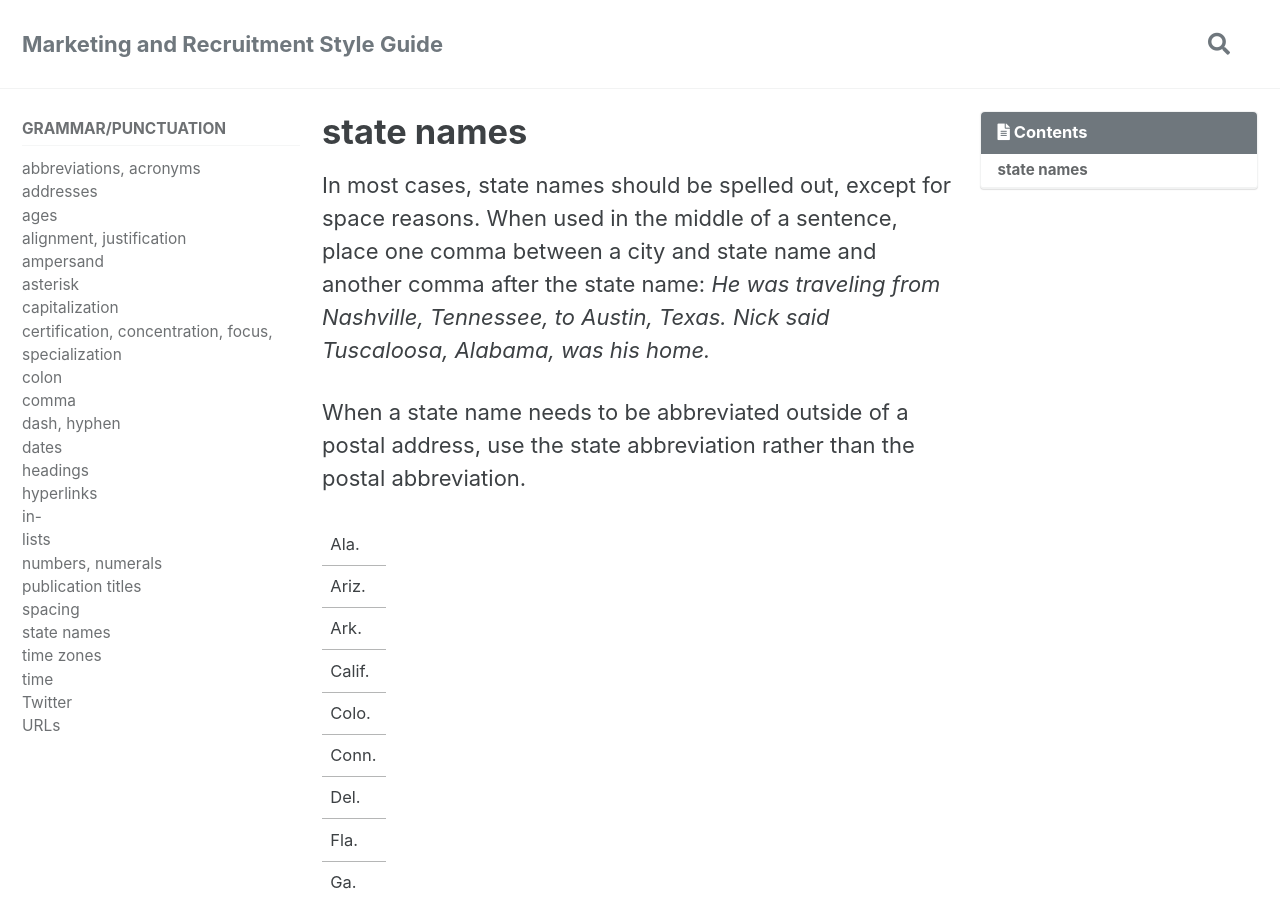
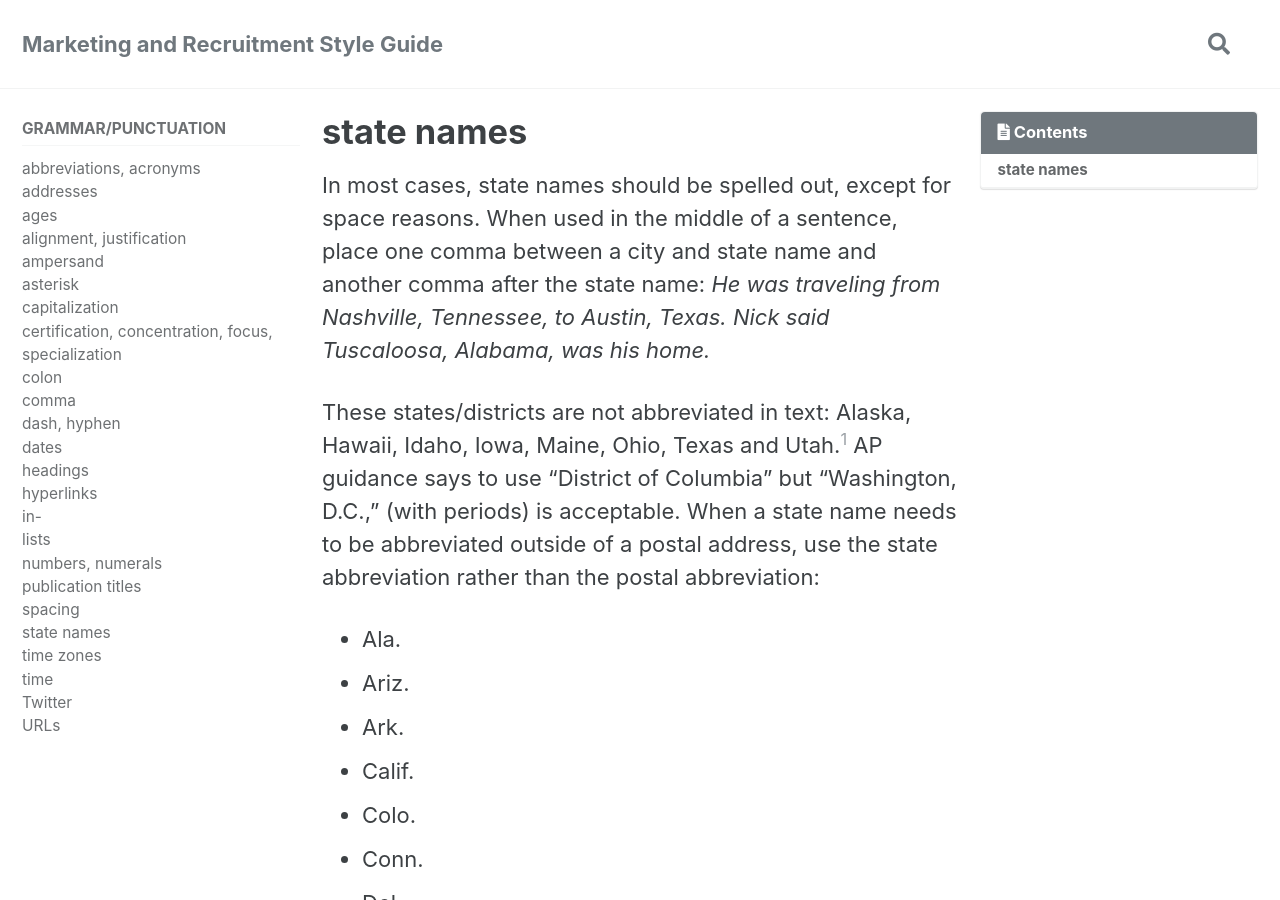
Before and after one commit to UA-Online/style-guide, a Jekyll site: the page built from _pages/state-names.md, in a window 1280 px wide and 900 px high. Built offline with Jekyll 4.4.1, drawn with Linux system fonts in a browser that asks for light colours; cached includes are drawn as plain includes; a script that is not in the unit is left out; comment, search, counter and statistics services are not loaded; some of the changed text lies outside the part shown.

Commit message:
fix: state name formatting

```diff
--- a/_pages/state-names.md
+++ b/_pages/state-names.md
@@ -8,52 +8,49 @@ sidebar:
 
 In most cases, state names should be spelled out, except for space reasons. When used in the middle of a sentence, place one comma between a city and state name and another comma after the state name: _He was traveling from Nashville, Tennessee, to Austin, Texas._ _Nick said Tuscaloosa, Alabama, was his home._
 
-When a state name needs to be abbreviated outside of a postal address, use the state abbreviation rather than the postal abbreviation.
+These states/districts are not abbreviated in text: Alaska, Hawaii, Idaho, Iowa, Maine, Ohio, Texas and Utah.[^19] AP guidance says to use “District of Columbia” but “Washington, D.C.,” (with periods) is acceptable. When a state name needs to be abbreviated outside of a postal address, use the state abbreviation rather than the postal abbreviation:
 
-|-|
-|Ala.|
-|Ariz.|
-|Ark.|
-|Calif.|
-|Colo.|
-|Conn.|
-|Del.|
-|Fla.|
-|Ga.|
-|Ill.|
-|Ind.|
-|Kan.|
-|Ky.|
-|La.|
-|Mass.|
-|Md.|
-|Mich.|
-|Minn.|
-|Miss.|
-|Mo.|
-|Mont.|
-|N.C.|
-|N.D.|
-|N.H.|
-|N.J.|
-|N.M.|
-|N.Y.|
-|Neb.|
-|Nev.|
-|Okla.|
-|Ore.|
-|Pa.|
-|R.I.|
-|S.C.|
-|S.D.|
-|Tenn.|
-|Va.|
-|Vt.|
-|W.Va.|
-|Wash.|
-|Wis.|
-|Wyo.|
-
-These states/districts are not abbreviated in text: Alaska, Hawaii, Idaho, Iowa, Maine, Ohio, Texas and Utah.[^19] AP guidance says to use “District of Columbia” but “Washington, D.C.,” (with periods) is acceptable.
+- Ala.
+- Ariz.
+- Ark.
+- Calif.
+- Colo.
+- Conn.
+- Del.
+- Fla.
+- Ga.
+- Ill.
+- Ind.
+- Kan.
+- Ky.
+- La.
+- Mass.
+- Md.
+- Mich.
+- Minn.
+- Miss.
+- Mo.
+- Mont.
+- N.C.
+- N.D.
+- N.H.
+- N.J.
+- N.M.
+- N.Y.
+- Neb.
+- Nev.
+- Okla.
+- Ore.
+- Pa.
+- R.I.
+- S.C.
+- S.D.
+- Tenn.
+- Va.
+- Vt.
+- W.Va.
+- Wash.
+- Wis.
+- Wyo.
 
 [^19]: [https://www.apstylebook.com/ap\_stylebook/state-names](https://www.apstylebook.com/ap_stylebook/state-names)
```
